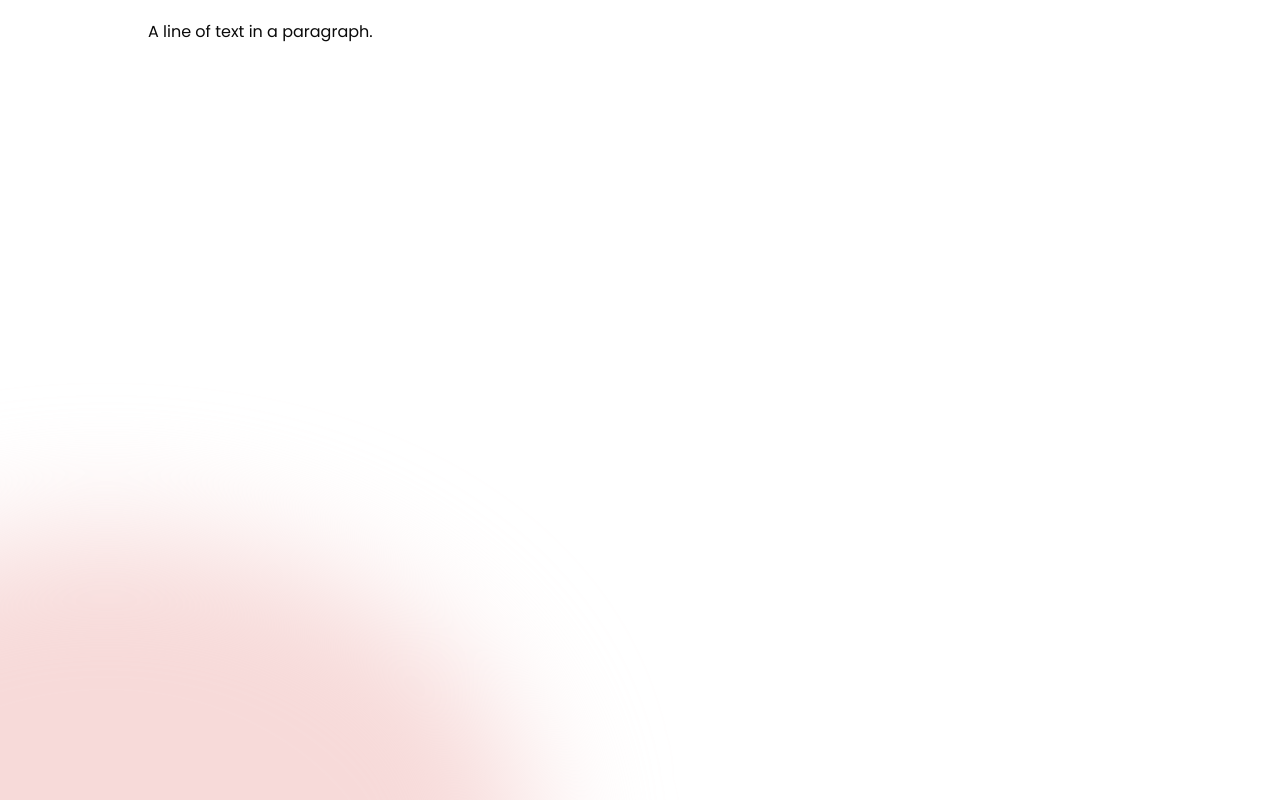
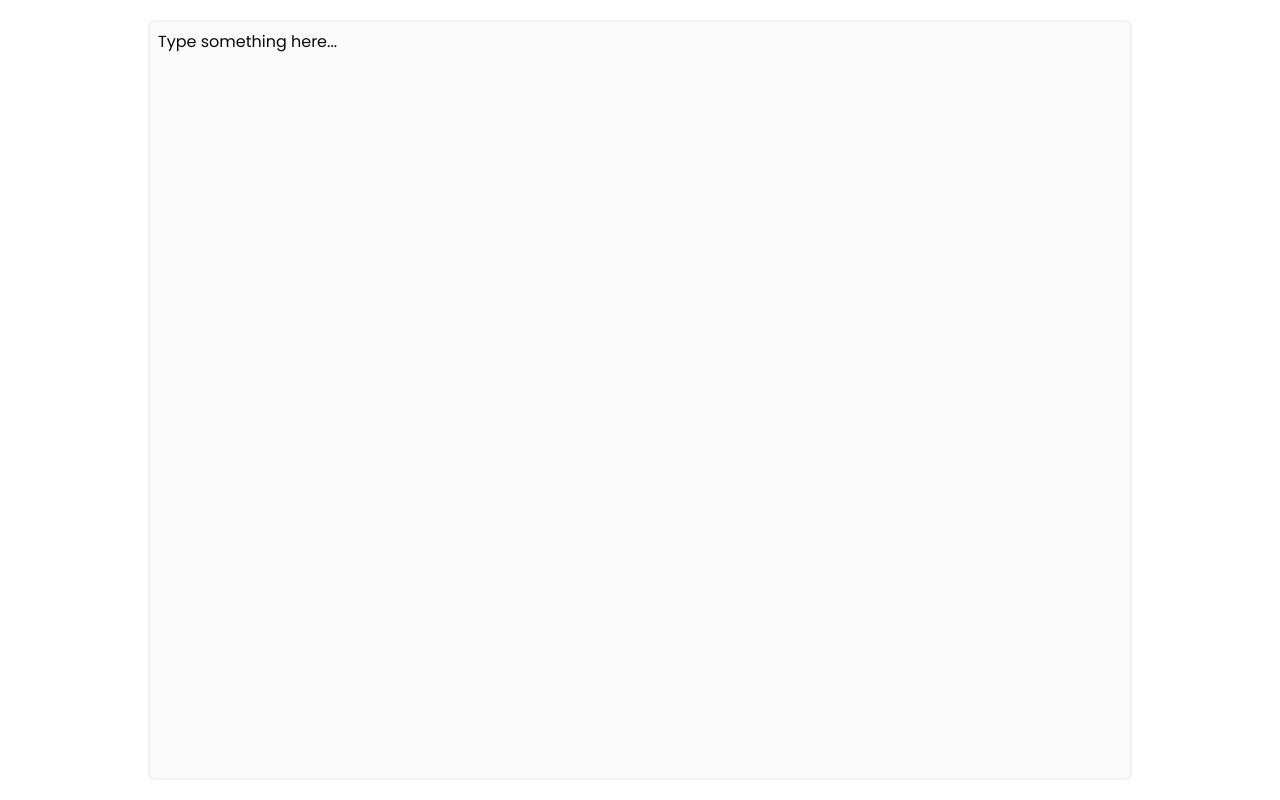
Before and after one commit to sidsurakanti/markdown-editor, a Next.js app: page / in a window 1280 px wide. Shown: the top 800 px of the page. Built offline with nearby package versions, Linux system fonts and the light colour scheme.

Commit message:
styling: basic styling

```diff
--- a/app/layout.tsx
+++ b/app/layout.tsx
@@ -18,10 +18,9 @@ export default function RootLayout({
 			<body
 				className={cn(
 					poppins.className,
-					"h-screen w-full flex-col antialiased overflow-scoll-y"
+					"h-screen w-full flex-col antialiased"
 				)}
 			>
-				<div className="w-2/3 h-4/5 bg-[#F7DAD9] absolute top-2/3 -left-1/4 rounded-[50%] -z-20 blur-3xl" />
 				{children}
 			</body>
 		</html>
--- a/app/page.tsx
+++ b/app/page.tsx
@@ -9,7 +9,7 @@ import { CustomElement, CustomText } from "@/lib/definitions";
 const initialValue: Descendant[] = [
 	{
 		type: "paragraph",
-		children: [{ text: "A line of text in a paragraph." }],
+		children: [{ text: "Type something here..." }],
 	},
 ];
 
@@ -44,9 +44,13 @@ export default function Home() {
 	};
 
 	return (
-		<main className="h-full w-4/5 mx-auto p-5 flex gap-5 ">
+		<main className="h-full w-4/5 mx-auto p-5 flex gap-5">
 			<Slate editor={editor} initialValue={initialValue}>
-				<Editable renderElement={renderElement} onKeyDown={eventHandler} />
+				<Editable
+					renderElement={renderElement}
+					onKeyDown={eventHandler}
+					className="w-full p-2 focus:outline-none bg-gray-200/20 border-2 border-gray-200/50 rounded-md"
+				/>
 			</Slate>
 		</main>
 	);
```
